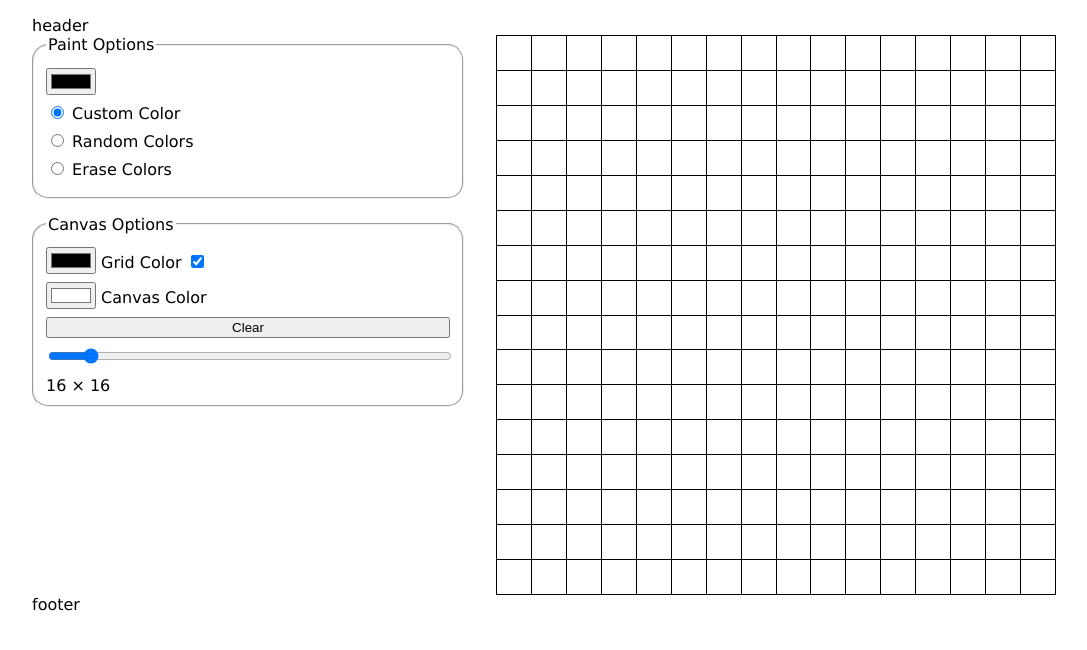
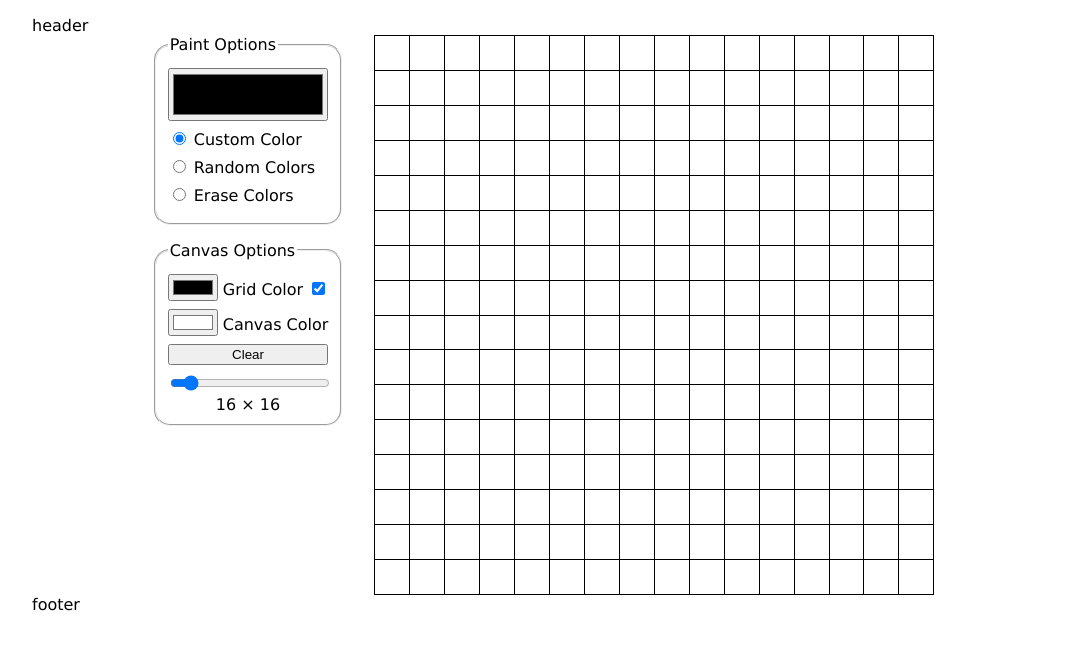
Before and after one commit to deanwagner/paint, a plain HTML site: page index.html in a window 1280 px wide. Shown: the whole page, without its empty margins (96-1183 px from the left). Drawn offline with Linux system fonts and the light colour scheme.

Commit message:
layout tweaks

```diff
--- a/res/paint.css
+++ b/res/paint.css
@@ -34,37 +34,34 @@ main {
 }
 
 section {
-    align-content: stretch;
-    align-items: stretch;
+    align-items: flex-start;
     display: flex;
     flex-direction: row;
     gap: 2em;
-    justify-content: flex-start;
+    justify-content: center;
 }
 
 #toolbar {
-    flex: 1 1 auto;
 }
 
 #toolbar fieldset {
     border-radius: 1em;
     flex: 1 1 auto;
     margin: 0 auto 1em;
-    width: 100%;
 }
 
 #toolbar label {
     display: block;
     margin: 0.5em auto;
 }
-/*
+
 #toolbar #paint-color {
     cursor: pointer;
     display: block;
     height: 4em;
     width: 100%;
 }
-*/
+
 #toolbar input[type=color] {
     cursor: pointer;
 }
@@ -74,8 +71,13 @@ section {
     cursor: pointer;
 }
 
+#toolbar label[for=canvas-size] {
+    margin-bottom: 0;
+}
+
 #toolbar input[type=range] {
     cursor: grab;
+    margin-bottom: 0;
     width: 100%;
 }
 
@@ -88,6 +90,10 @@ section {
     width: 100%;
 }
 
+#toolbar #range {
+    text-align: center;
+}
+
 #canvas {
     background-color: var(--grid-color);
     cursor: crosshair;
@@ -96,7 +102,7 @@ section {
     grid-template-rows: repeat(16, 1fr);
     grid-column-gap: var(--grid-size);
     grid-row-gap: var(--grid-size);
-    margin: 0 auto;
+    margin: 0;
     padding: var(--grid-size);
     height: 70vmin;
     width: 70vmin;
```
